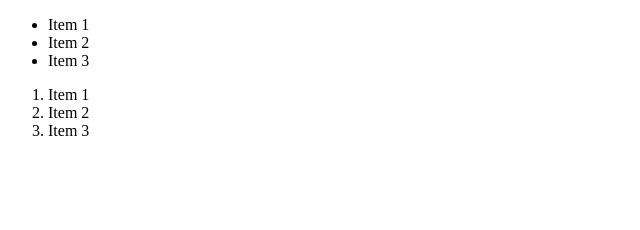
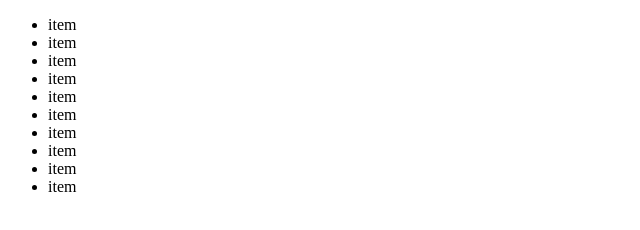
Before and after one commit to wastarot/-----, a plain HTML site: page index.html in a window 1280 px wide. Shown: the whole page, without its empty margins (0-640 px from the left). Drawn offline with Linux system fonts and the light colour scheme.

Commit message:
Emmet ul>li*10

```diff
--- a/index.html
+++ b/index.html
@@ -7,15 +7,19 @@
     <title>Document</title>
   </head>
   <body>
-    <ul>
-      <li>Item 1</li>
-      <li>Item 2</li>
-      <li>Item 3</li>
-    </ul>
-    <ol>
-      <li>Item 1</li>
-      <li>Item 2</li>
-      <li>Item 3</li>
-    </ol>
+    <section>
+      <ul>
+        <li>item</li>
+        <li>item</li>
+        <li>item</li>
+        <li>item</li>
+        <li>item</li>
+        <li>item</li>
+        <li>item</li>
+        <li>item</li>
+        <li>item</li>
+        <li>item</li>
+      </ul>
+    </section>
   </body>
 </html>
```
